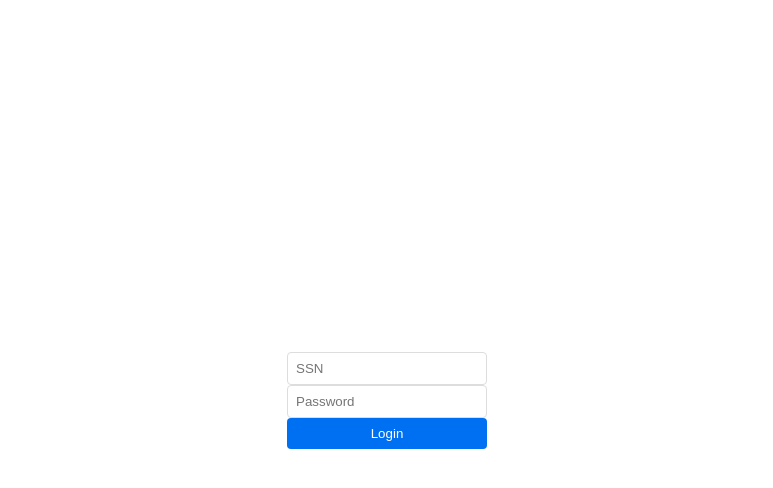
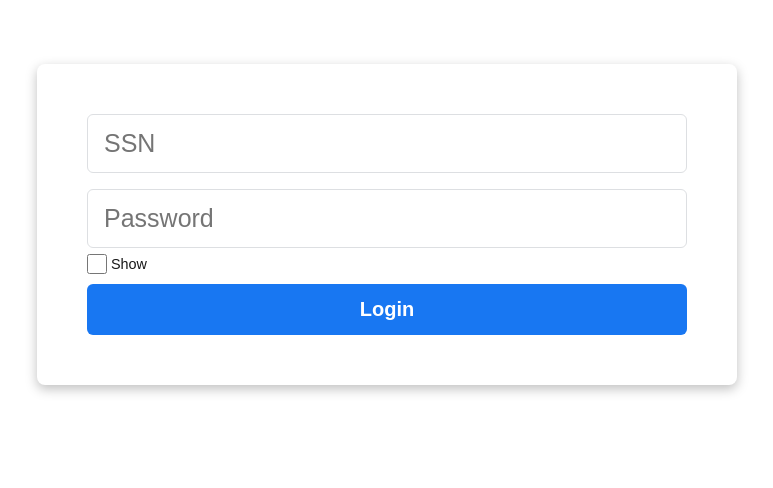
Before and after one commit to Cebasthian/d0018e, a Next.js app: page /login in a window 1280 px wide. Shown: the top 488 px of the page, without its empty margins (253-1026 px from the left). Built offline with nearby package versions, Linux system fonts and the light colour scheme.

Commit message:
login updated

```diff
--- /dev/null
+++ b/src/app/login/login.module.css
@@ -0,0 +1,72 @@
+.container {
+    display: "flex";
+    flex-direction: "column";
+    height: "100vh";
+    width: "100vw";
+    padding: "2rem";
+    margin-bottom: 2%;
+    padding-top: 5%;
+}
+
+.loginForm {
+    width: 700px;
+    margin: 0 auto;
+    padding: 50px;
+    background: white;
+    border-radius: 8px;
+    box-shadow: 0 4px 12px rgba(0, 0, 0, 0.25);
+    position: relative;
+    z-index: 1;
+}
+
+.inputField {
+    width: 100%;
+    padding: 14px 16px;
+    margin-bottom: 1rem;
+    border: 1px solid #dddfe2;
+    border-radius: 6px;
+    font-size: 25px;
+}
+
+.inputField:focus {
+    border-color: #1877f2;
+    box-shadow: 0 0 0 2px #e7f3ff;
+    outline: none;
+}
+
+
+.loginButton {
+    width: 100%;
+    padding: 14px 16px;
+    background-color: #1877f2;
+    color: white;
+    border: none;
+    border-radius: 6px;
+    font-size: 20px;
+    font-weight: bold;
+    cursor: pointer;
+}
+
+.loginButton:hover {
+    background-color: #166fe5;
+}
+
+.toggleContainer {
+    right: 10px;
+    top: 50%;
+    transform: translateY(-50%);
+    display: flex;
+    align-items: center;
+    gap: 0.25rem;
+}
+
+.toggleCheckbox {
+    width: 20px;
+    height: 20px;
+    cursor: pointer;
+}
+
+.toggleLabel {
+    font-size: 0.9rem;
+    cursor: pointer;
+}
--- a/src/app/login/page.tsx
+++ b/src/app/login/page.tsx
@@ -3,31 +3,16 @@
 import { http } from "@/lib/client/httpRequester";
 import { useRouter } from "next/navigation";
 import { useState } from "react";
+import styles from "./login.module.css";
 
 export default function LoginPage() {
     const [ssn, setSsn] = useState("");
     const [password, setPassword] = useState("");
-    const [ssnExists, setSsnExists] = useState<boolean | null>(null);
+    const [showPassword, setShowPassword] = useState(false);
     const router = useRouter();
 
-    const check_ssn_for_account = async () => {
-        if (ssn.trim().length === 0) return;
-
-        try {
-            const res = await http.get(`/api/account?ssn=${ssn}`);
-
-            if (res.status === 200) {
-                setSsnExists(true);
-            } else {
-                setSsnExists(false);
-            }
-        } catch (error) {
-            setSsnExists(false);
-        }
-    };
-
     const login = async () => {
-        console.log("Logging in with:" , {ssn, password});
+        console.log("Logging in with:", { ssn, password });
         const res = await http.post("/api/account/login", { ssn, password });
         const json = await res.json();
         if (json && json.success) {
@@ -36,89 +21,42 @@ export default function LoginPage() {
     };
 
     return (
-        <div
-            style={{
-                display: "flex",
-                flexDirection: "column",
-                alignItems: "center",
-                justifyContent: "center",
-                height: "100vh",
-                width: "100vw",
-                padding: "1rem",
-            }}
-        >
-            <div style={{ width: "200px", position: "relative" }}>
+        <div className={styles.container}>
+            <div className={styles.loginForm}>
                 <input
                     value={ssn}
                     onChange={(e) => setSsn(e.target.value)}
-                    onBlur={check_ssn_for_account}
-                    onFocus={() => setSsnExists(null)} // to hide the message about if the account exists or not.
                     placeholder="SSN"
-                    style={{
-                        padding: "0.5rem",
-                        border: "1px solid #ddd",
-                        borderRadius: "4px",
-                        width: "200px",
-                    }}
+                    className={styles.inputField}
+                />
+                <input
+                    value={password}
+                    onChange={(e) => setPassword(e.target.value)}
+                    type={showPassword ? "text" : "password"}
+                    placeholder="Password"
+                    className={styles.inputField}
                 />
 
-                {/* does account exist window*/}
-                <div
-                    style={{
-                        position: "absolute",
-                        top: "100%",
-                        left: 0,
-                        right: 0,
-                        overflow: "hidden",
-                        transition: "max-height 0.8s ease, opacity 0.3s ease",
-                        maxHeight: ssnExists === false ? "50px" : "0px",
-                        opacity: ssnExists === false ? 1 : 0,
-                    }}
-                >
-                    <div
-                        style={{
-                            backgroundColor: "#f9f9f9",
-                            border: "1px solid #ddd",
-                            borderRadius: "4px",
-                            padding: "0.5rem",
-                            marginTop: "0.5rem",
-                            textAlign: "center",
-                            color: ssnExists ? "" : "red",
-                            fontSize: "0.9rem",
-                        }}
+                <div className={styles.toggleContainer}>
+                    <input
+                        type="checkbox"
+                        id="passwordToggle"
+                        checked={showPassword}
+                        onChange={(e) => setShowPassword(e.target.checked)}
+                        className={styles.toggleCheckbox}
+                    />
+                    <label
+                        htmlFor="passwordToggle"
+                        className={styles.toggleLabel}
                     >
-                        {ssnExists ? "" : "No account found"}
-                    </div>
+                        {showPassword ? "Hide" : "Show"}
+                    </label>
                 </div>
+
+                <button onClick={login} className={styles.loginButton}>
+                    Login
+                </button>
             </div>
-
-            <input
-                value={password}
-                onChange={(e) => setPassword(e.target.value)}
-                type="password"
-                placeholder="Password"
-                style={{
-                    padding: "0.5rem",
-                    border: "1px solid #ddd",
-                    borderRadius: "4px",
-                    width: "200px",
-                }}
-            />
-
-            <button
-                onClick={login}
-                style={{
-                    padding: "0.5rem",
-                    backgroundColor: "#0070f3",
-                    color: "white",
-                    border: "none",
-                    borderRadius: "4px",
-                    cursor: "pointer",
-                    width: "200px",
-                }}
-            >
-                Login
-            </button>
         </div>
     );
 }
```
